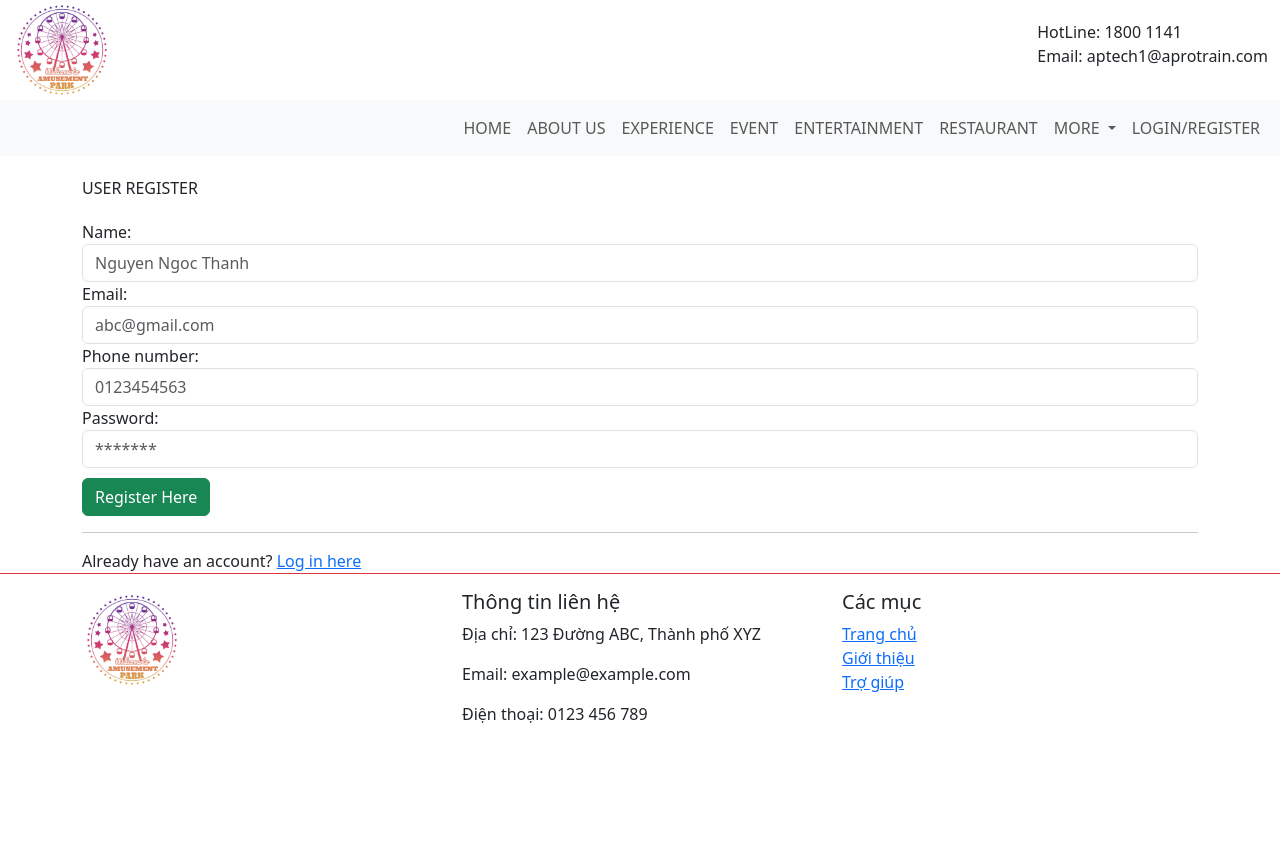
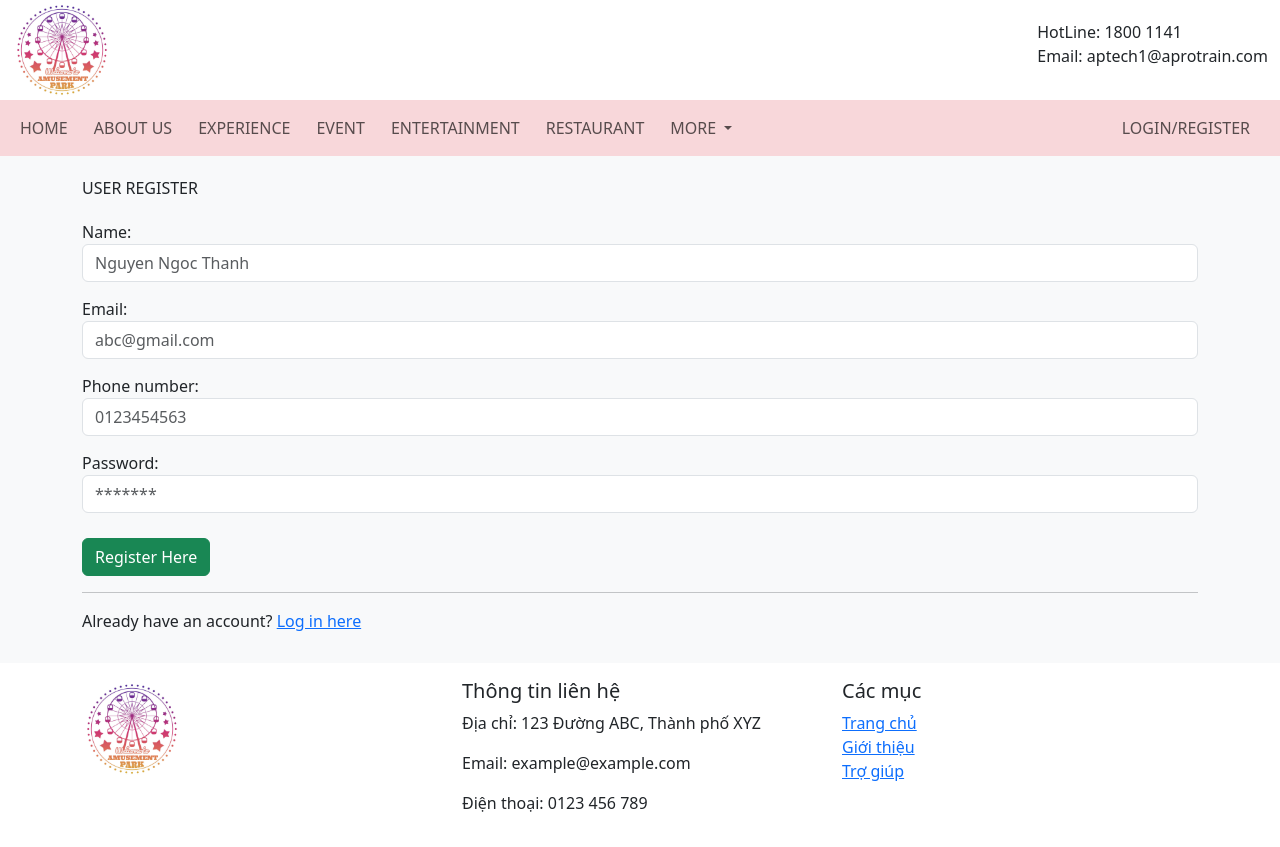
Before and after one commit to thanh1149/eProject, a PHP site: page /register.php in a window 1280 px wide. Before the commit the page ends 723 px from the top, so only its background shows below. Run offline with PHP 8.4, Linux system fonts and the light colour scheme; data that the repository does not hold is empty.

Commit message:
eProject

```diff
--- /dev/null
+++ b/SourceCode/css/fe-style.css
@@ -0,0 +1,43 @@
+/* navbar  */
+.navbar-brand img {
+    max-width: 100px;
+    height: auto;
+}
+.header
+    {
+        display: flex;
+        justify-content: flex-end;
+    }
+
+.navbar-nav {
+    display: flex;
+    align-items: center;
+}
+
+
+.navbar-nav > *:not(form) {
+    margin-right: 10px;
+}
+
+/* footer  */
+.img-fluid{
+    max-width: 150px;
+    height: auto;
+}
+
+.footer{
+    padding-top: 50px;
+}
+
+/* register form */
+.register-form{
+    padding-bottom: 30px;
+}
+
+.item-login form .form-group {
+    margin-bottom: 15px;
+}
+
+.item-login form .btn {
+    margin-top: 15px;
+}
--- a/SourceCode/css/footer.css
+++ /dev/null
@@ -1,4 +0,0 @@
-.img-fluid{
-    max-width: 150px;
-    height: auto;
-}
--- a/SourceCode/css/navbar.css
+++ /dev/null
@@ -1,9 +0,0 @@
-.navbar-brand img {
-    max-width: 100px;
-    height: auto;
-}
-.header
-    {
-        display: flex;
-        justify-content: flex-end;
-    }
--- a/SourceCode/footer.php
+++ b/SourceCode/footer.php
@@ -1,4 +1,4 @@
-<footer class="footer mt-auto py-3 border-top border-danger">
+<footer class="footer mt-auto py-3  ">
         <div class="container">
             <div class="row">
                 <div class="col-md-4">
--- a/SourceCode/home.php
+++ b/SourceCode/home.php
@@ -7,8 +7,7 @@
     <title>Merciado Amusement park</title>
     <link href="https://cdn.jsdelivr.net/npm/bootstrap@5.3.3/dist/css/bootstrap.min.css" rel="stylesheet">
     <link href="https://cdn.jsdelivr.net/npm/bootstrap@5.3.3/dist/js/bootstrap.bundle.min.js" rel="stylesheet">
-    <link rel="stylesheet" href="css/navbar.css" />
-    <link rel="stylesheet" href="css/footer.css" />
+    <link rel="stylesheet" href="css/fe-style.css" />
 </head>
 
 <body>
--- a/SourceCode/navbar.php
+++ b/SourceCode/navbar.php
@@ -6,7 +6,7 @@
                     </div>
         </div>
         <div class="col-md-4 col-12">
-            <div class="header" style="padding-top: 20px;padding-bottom: 20px">
+                <div class="header"  style="padding-top: 20px;padding-bottom: 20px">
                     <div class="hotnum">
                         <span class="hotline">HotLine:</span>
                         <span class="numberphone">1800 1141</span>
@@ -18,14 +18,14 @@
             </div>
     </div>
 </div>
-<nav class="navbar navbar-expand-lg bg-body-tertiary">
+<nav class="navbar navbar-expand-lg bg-danger-subtle text-danger-emphasis">
     <div class="container-fluid">
         <!-- <a class="navbar-brand" href="#"><img src="./image/logo.jpg " alt="Logo"></a> -->
         <button class="navbar-toggler" type="button" data-bs-toggle="collapse" data-bs-target="#navbarSupportedContent" aria-controls="navbarSupportedContent" aria-expanded="false" aria-label="Toggle navigation">
             <span class="navbar-toggler-icon"></span>
         </button>
         <div class="collapse navbar-collapse" id="navbarSupportedContent">
-            <ul class="navbar-nav ms-auto mb-2 mb-lg-0 ">
+            <ul class="navbar-nav me-auto mb-2 mb-lg-0 ">
                 <li class="nav-item ">
                     <a class="nav-link" href="home.php">HOME</a>
                 </li>
@@ -53,10 +53,20 @@
                         <li><a class="dropdown-item" href="#">GALLERY</a></li>
                     </ul>
                 </li>
+
+                <!-- <li class="nav-item">
+                    <a class="nav-link" href="register.php">LOGIN/REGISTER</a>
+                </li> -->
+            </ul>
+            <ul class="navbar-nav ms-auto mb-2 mb-lg-0 ">
                 <li class="nav-item">
                         <a class="nav-link" href="register.php">LOGIN/REGISTER</a>
                 </li>
             </ul>
+            <!-- <form class="d-flex ms-auto" role="search">
+                    <input class="form-control me-2" type="search" placeholder="Search" aria-label="Search">
+                    <button class="btn btn-outline-success" type="submit">Search</button>
+            </form> -->
         </div>
     </div>
 </nav>
--- a/SourceCode/register.php
+++ b/SourceCode/register.php
@@ -57,14 +57,12 @@ if ($_SERVER["REQUEST_METHOD"] == "POST") {
     <title>Register</title>
     <link href="https://cdn.jsdelivr.net/npm/bootstrap@5.3.3/dist/css/bootstrap.min.css" rel="stylesheet">
     <link href="https://cdn.jsdelivr.net/npm/bootstrap@5.3.3/dist/js/bootstrap.bundle.min.js" rel="stylesheet">
-    <link rel="stylesheet" href="css/navbar.css" />
-    <link rel="stylesheet" href="css/footer.css" />
-    <link rel="stylesheet" href="css/register.css" />
+    <link rel="stylesheet" href="css/fe-style.css" />
 </head>
 <body>
     <?php include('navbar.php'); ?>
     <!-- register form -->
-    <div class="container-fluid product-main" id="product">
+    <div class="container-fluid product-main register-form bg-body-tertiary" id="product">
         <div class="container">
             <div class="con-title " style="padding-top: 20px">
                 USER REGISTER
```
Also changed, not shown: SourceCode/css/register.css (deleted). Lines whose indentation alone changed are shown as unchanged.
